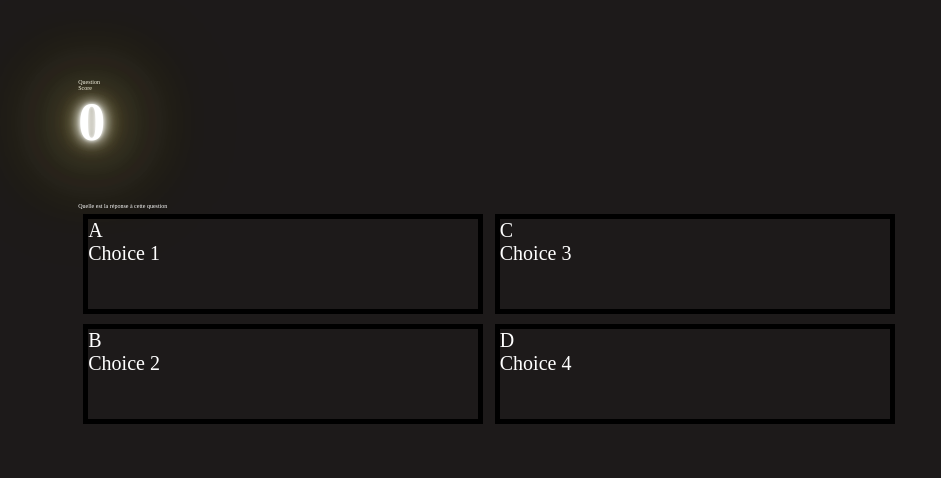
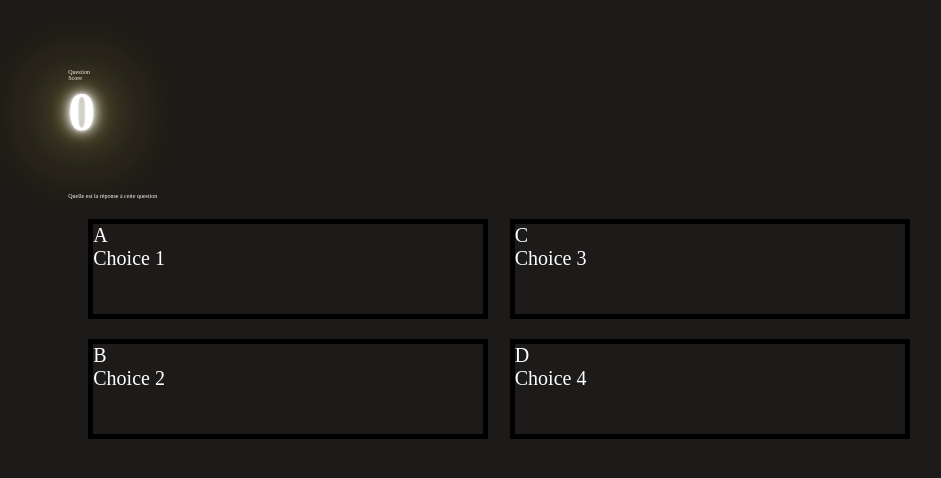
Before and after one commit to hironkmn/projet-baba, a plain HTML site: page game.html in a window 1280 px wide. Shown: the part 146-624 px from the top of the page, without its empty margins (151-1092 px from the left). Drawn offline with Linux system fonts and the light colour scheme.

Commit message:
Dispostion update

```diff
--- a/style/game.scss
+++ b/style/game.scss
@@ -10,8 +10,9 @@ body {
         width: 400px;
         height: 100px;
         border: 5px solid black;
-        margin: 5px;
         display: inline-block;
         font-size: 32px;
+        margin-top: 20px;
+        margin-left: 20px;
     }
 }
```
Also changed, not shown: style/game.css, 1 other file.
